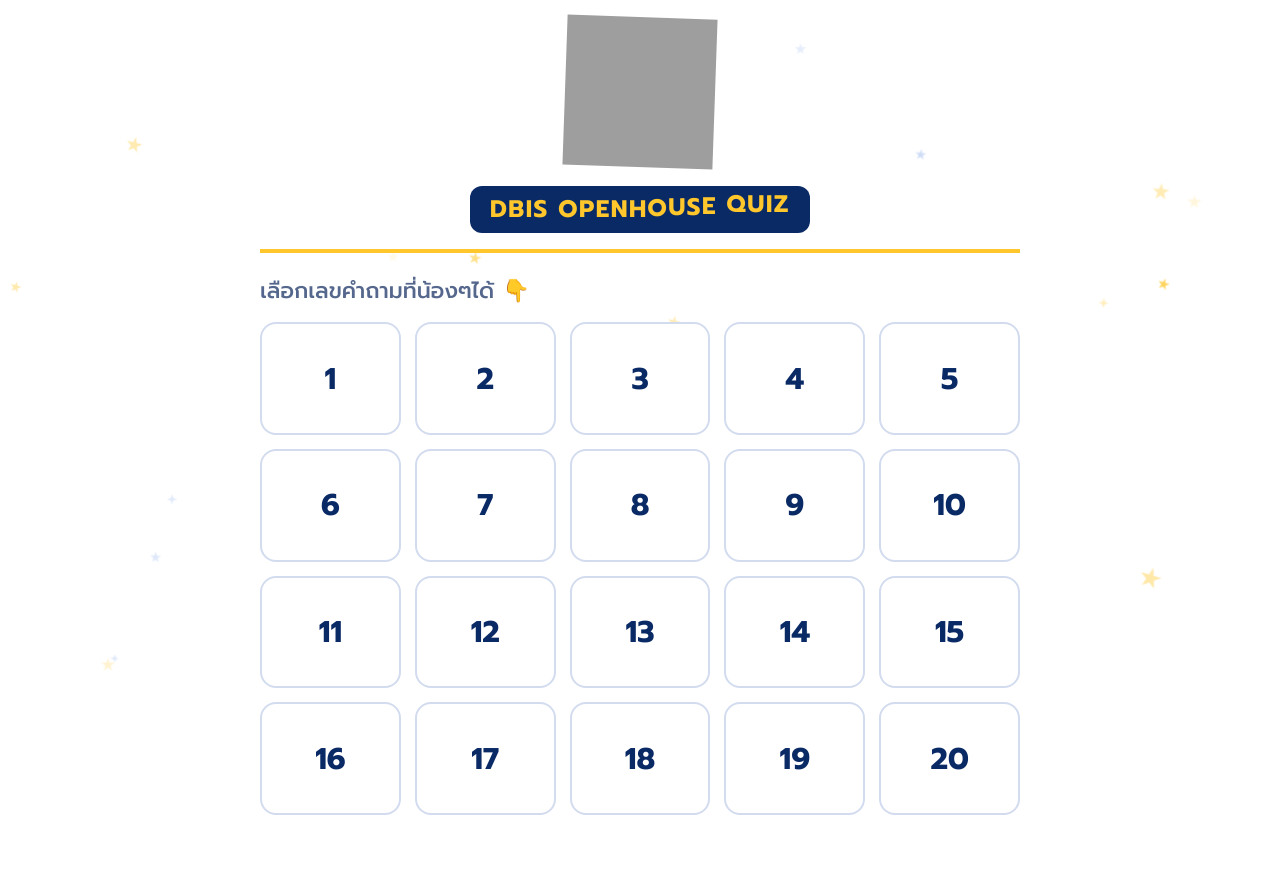
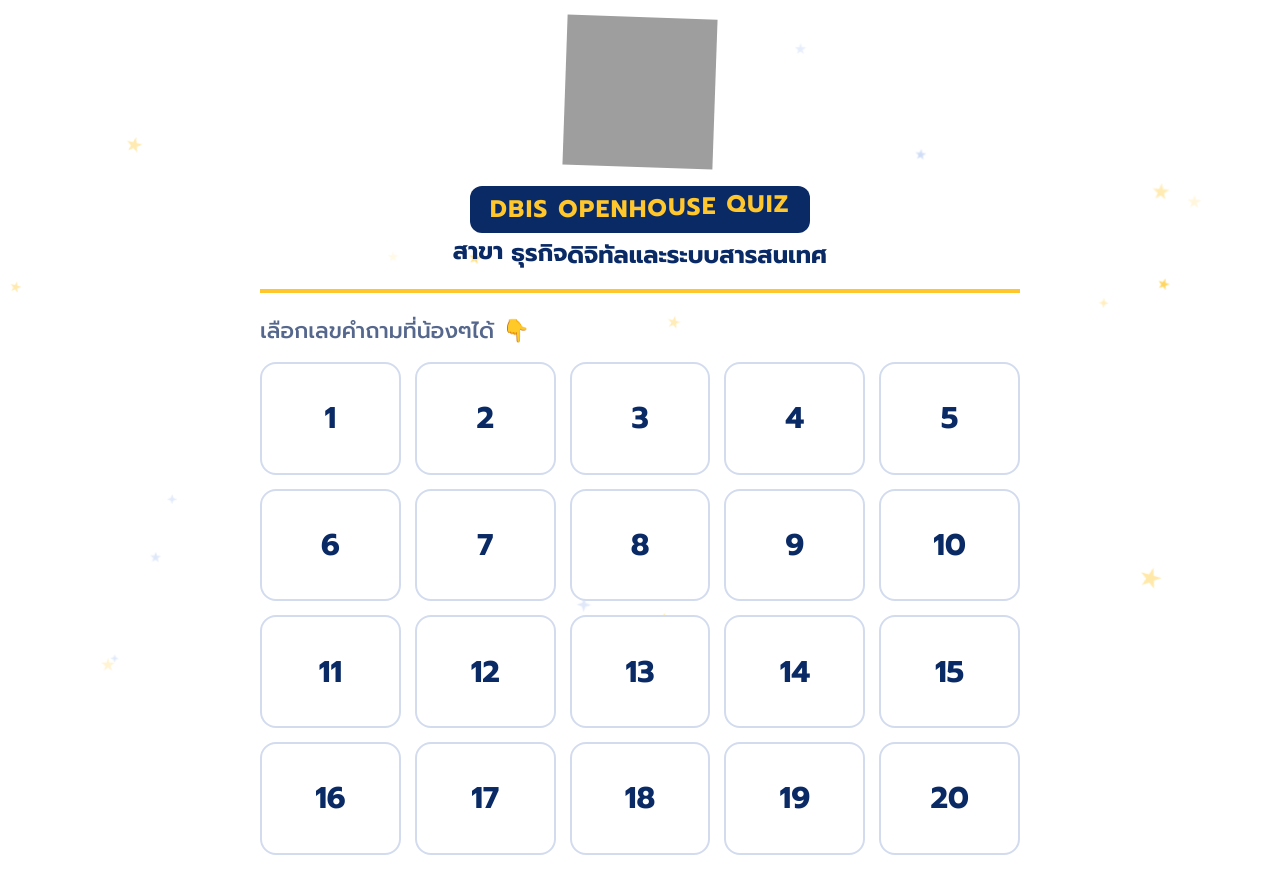
Before and after one commit to 68010918060-blip/Open-House, a plain HTML site: page index.html in a window 1280 px wide. Before the commit the page ends 855 px from the top, so only its background shows below. Drawn offline with Linux system fonts and the light colour scheme; grey boxes are pictures that could not be loaded.

Commit message:
Update index.html

```diff
--- a/index.html
+++ b/index.html
@@ -49,6 +49,10 @@
   /* question page: shrink the header to one compact row so the question stays on screen */
   body.compact header { flex-direction: row; justify-content: flex-start; gap: 12px; padding-bottom: 12px; }
   body.compact .logo { width: 56px; height: 56px; }
+  .titles { display: flex; flex-direction: column; align-items: center; gap: 6px; min-width: 0; }
+  .dept { margin: 0; font: 700 clamp(18px, 5vw, 24px)/1.4 var(--font-display); color: var(--ink); text-align: center; text-wrap: balance; animation: fadeUp .5s ease backwards .3s; }
+  body.compact .titles { align-items: flex-start; gap: 2px; }
+  body.compact .dept { font-size: 15px; text-align: left; }
   .eyebrow { display: inline-block; background: var(--accent); color: var(--gold); letter-spacing: .06em; text-transform: uppercase; font-weight: 700; margin: 0; padding: 8px 20px; border-radius: 12px; }
   h1 { font-family: var(--font-display); font-size: clamp(18px, 4vw, 24px); line-height: 1.3; margin: 0; text-wrap: balance; }
 
@@ -171,7 +175,10 @@
 <div class="wrap">
   <header>
     <img class="logo" src="https://thumb.wikimedia.org/wikipedia/th/thumb/d/d9/Mahasarakham_Business_School_Logo.svg/960px-Mahasarakham_Business_School_Logo.svg.png?utm_source=th.wikipedia.org&utm_campaign=imageinfo&utm_content=thumbnail" alt="Logo">
-    <h1 class="eyebrow">DBIS OPENHOUSE QUIZ</h1>
+    <div class="titles">
+      <h1 class="eyebrow">DBIS OPENHOUSE QUIZ</h1>
+      <p class="dept">สาขา ธุรกิจดิจิทัลและระบบสารสนเทศ</p>
+    </div>
   </header>
 
   <main id="main" aria-live="polite"></main>
@@ -328,6 +335,29 @@
     }
   })();
 
+  // let the branch name wave too, word by word, continuing the wave from the title
+  // (Thai has no spaces, so the browser's word splitter finds the word breaks)
+  (function () {
+    var p = document.querySelector(".dept");
+    if (!window.Intl || !Intl.Segmenter) return;
+    var base = (document.querySelector(".eyebrow").getAttribute("aria-label") || "").length;
+    var parts = Array.from(new Intl.Segmenter("th", { granularity: "word" }).segment(p.textContent));
+    p.textContent = "";
+    var n = 0;
+    parts.forEach(function (part) {
+      if (part.isWordLike) {
+        var span = document.createElement("span");
+        span.className = "ch";
+        span.style.setProperty("--i", base + n * 2);
+        span.textContent = part.segment;
+        p.appendChild(span);
+        n++;
+      } else {
+        p.appendChild(document.createTextNode(part.segment));
+      }
+    });
+  })();
+
   // scatter twinkling stars in the background
   (function () {
     var box = document.createElement("div");
```
